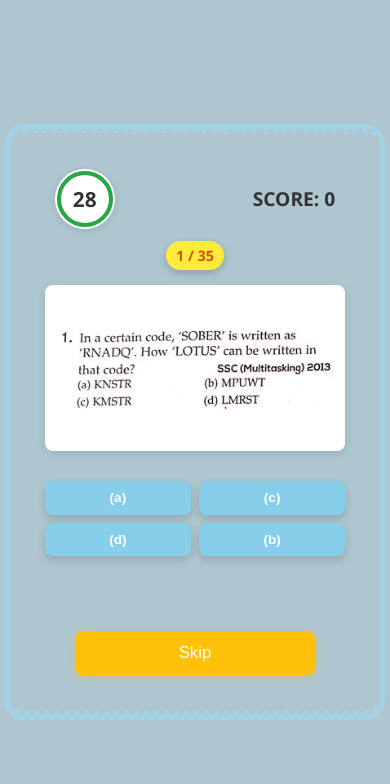
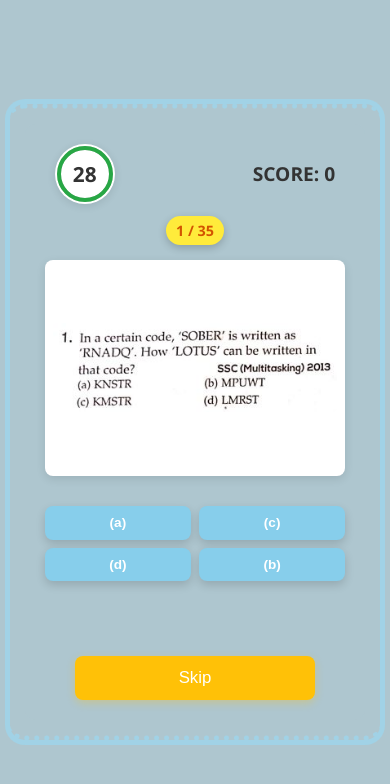
Before and after one commit to UtkarshCoaching/test-1, a plain HTML site: page index.html in a window 390 px wide. Both pictures are taken after a click on the button "কুইজ শুরু করুন". Drawn offline with Linux system fonts and the light colour scheme.

Commit message:
Update style.css

```diff
--- a/style.css
+++ b/style.css
@@ -181,7 +181,7 @@ h2 {
     padding: 15px; /* Adjust padding for image */
     margin: 0 auto 30px auto;
     box-shadow: 0 3px 10px rgba(0, 0, 0, 0.1);
-    min-height: 220px; /* Increased minimum height for larger image */
+    min-height: 280px; /* Increased minimum height for even larger image */
     display: flex;
     align-items: center;
     justify-content: center;
@@ -189,7 +189,7 @@ h2 {
 
 .question-image {
     max-width: 100%;
-    max-height: 200px; /* Increased max height for larger image */
+    max-height: 260px; /* Increased max height for even larger image */
     object-fit: contain; /* Ensures the image fits without distortion */
     border-radius: 5px; /* Slight roundness for image if desired */
 }
@@ -344,10 +344,10 @@ h2 {
     }
     .question-image-box {
         padding: 10px;
-        min-height: 180px; /* Adjusted for smaller screens */
+        min-height: 240px; /* Adjusted for smaller screens to keep it larger */
     }
     .question-image {
-        max-height: 160px; /* Adjusted for smaller screens */
+        max-height: 220px; /* Adjusted for smaller screens to keep it larger */
     }
     .options-container {
         grid-template-columns: repeat(auto-fit, minmax(100px, 1fr)); /* Adjusted for smaller buttons on small screens */
@@ -397,10 +397,10 @@ h2 {
     }
     .question-image-box {
         padding: 8px;
-        min-height: 150px; /* Adjusted for very small screens */
+        min-height: 200px; /* Adjusted for very small screens to keep it larger */
     }
     .question-image {
-        max-height: 130px; /* Adjusted for very small screens */
+        max-height: 180px; /* Adjusted for very small screens to keep it larger */
     }
     .options-container {
         gap: 8px; /* Even smaller gap for very small screens */
```
